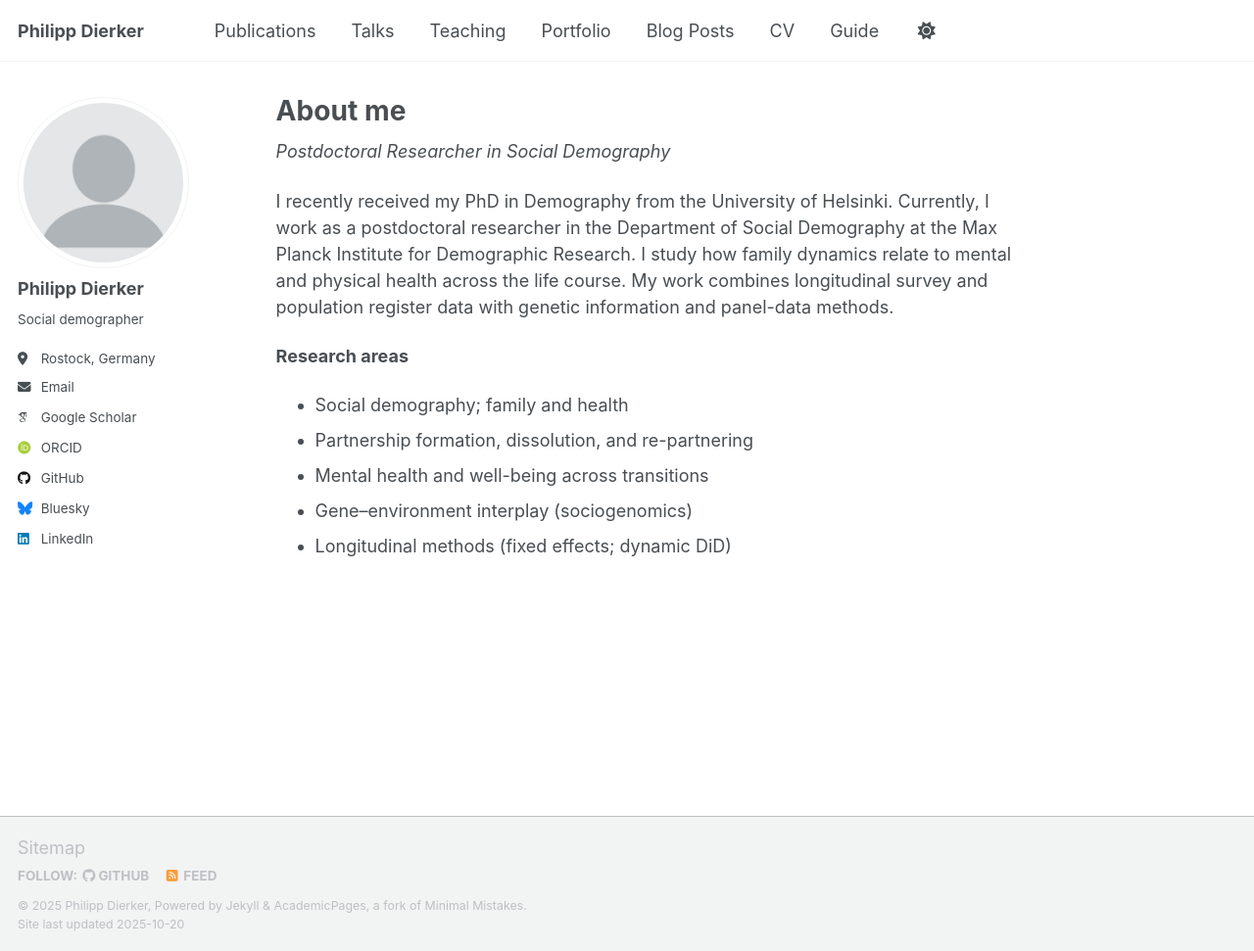
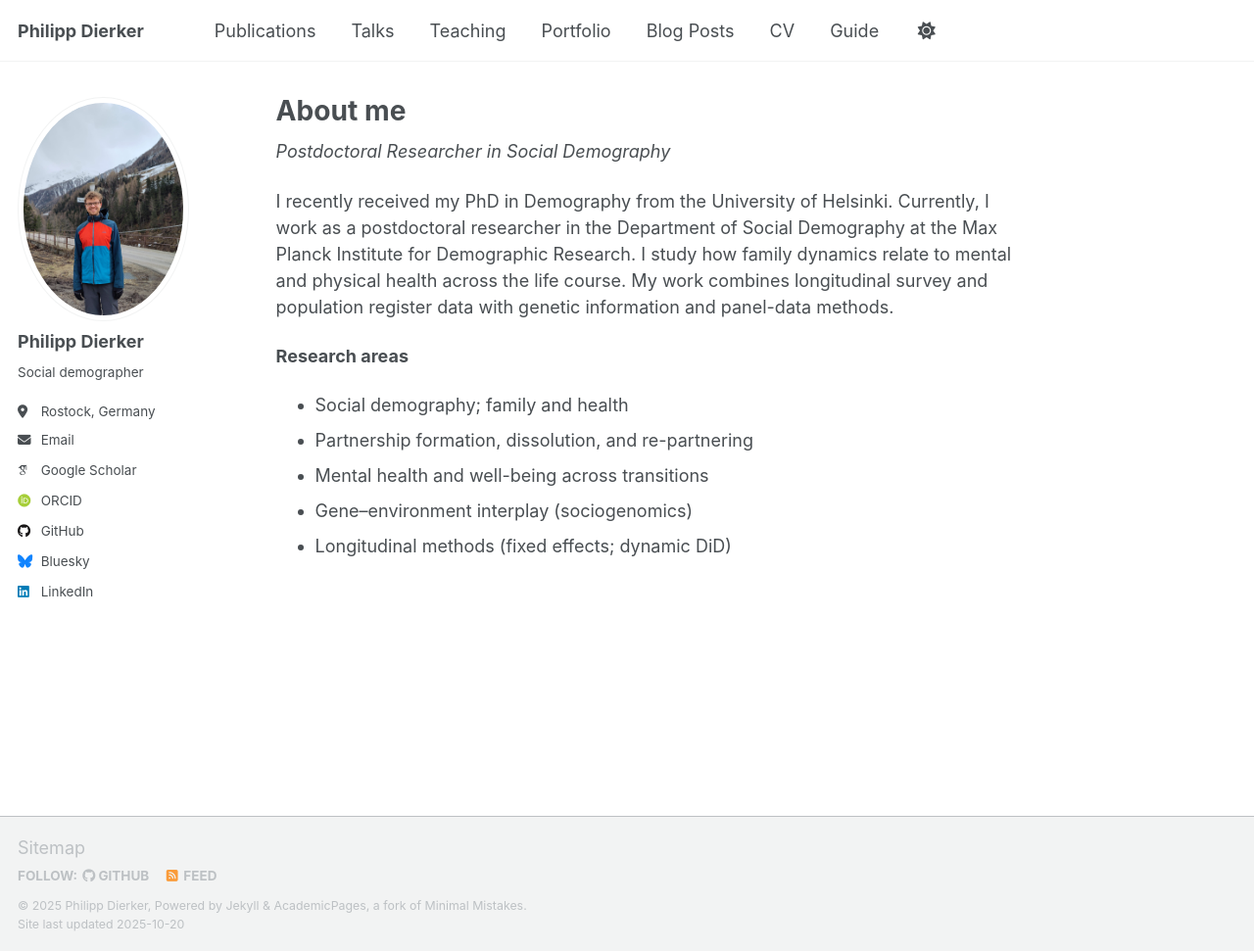
Before and after one commit to philippdierker/philippdierker.github.io, a Jekyll site: the page built from _pages/about.md, in a window 1280 px wide and 971 px high. Shown: the whole window at 98% size. Built offline with Jekyll 4.4.1, drawn with Linux system fonts in a browser that asks for light colours; some web fonts are replaced; a script that is not in the unit is left out.

Commit message:
Update _config.yml

```diff
--- a/_config.yml
+++ b/_config.yml
@@ -23,7 +23,7 @@ repository               : "academicpages/academicpages.github.io"
 #               Additional customization can be done by editing /_includes/author-profile.html
 author:
   # Biographic information
-  avatar           : "profile.png"
+  avatar           : "picture_homepage.jpeg"
   name             : "Philipp Dierker"
   pronouns         : # example: "she/her"
   bio              : "Social demographer"
```
